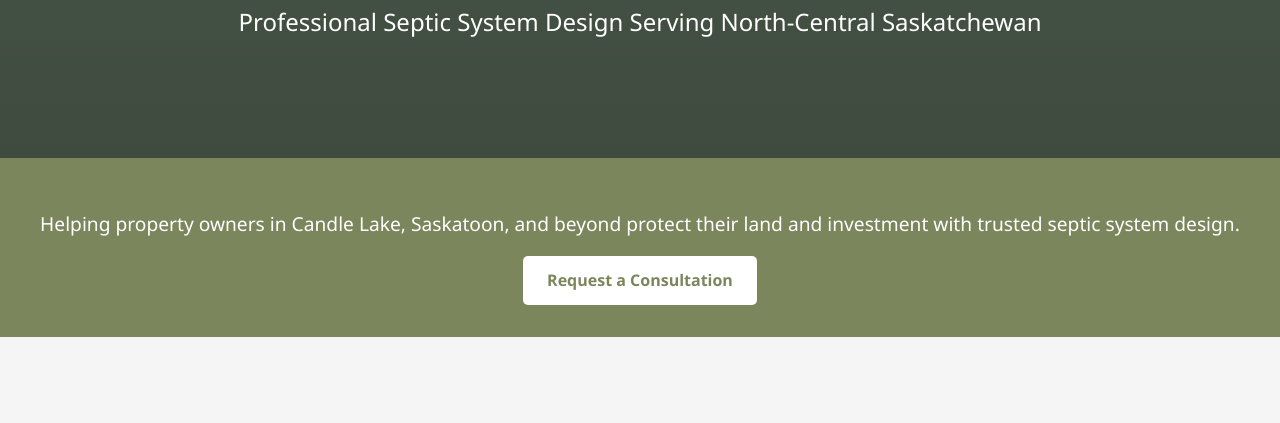
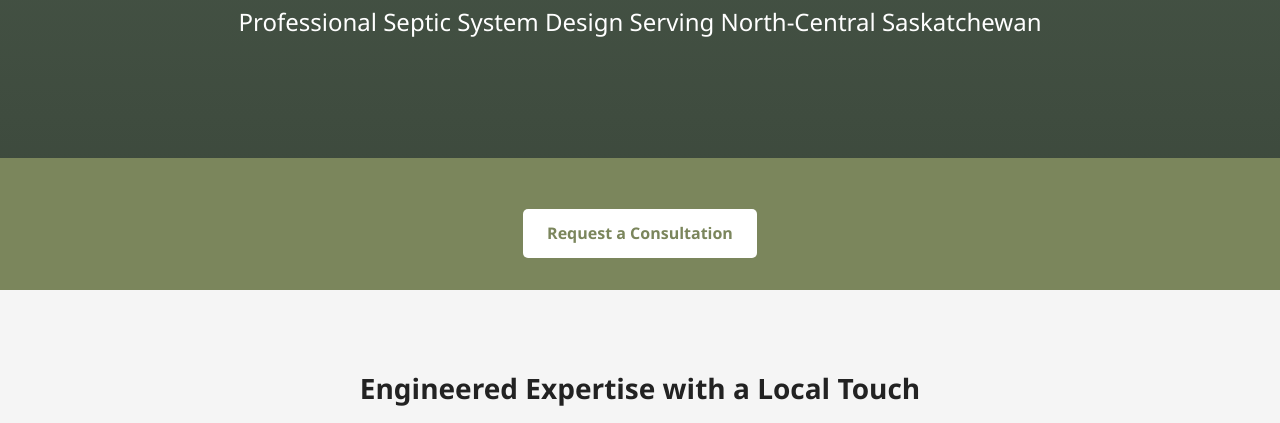
Before and after one commit to lakehouse-view/aspen, a plain HTML site: page index.html in a window 1280 px wide. Shown: the part 340-763 px from the top of the page. Drawn offline with Linux system fonts and the light colour scheme.

Commit message:
Update index.html

```diff
--- a/index.html
+++ b/index.html
@@ -29,7 +29,7 @@
   </header>
 
   <section class="cta">
-    <p>Helping property owners in Candle Lake, Saskatoon, and beyond protect their land and investment with trusted septic system design.</p>
+    <p></p>
     <a href="mailto:hello@aspenwastewater.ca">Request a Consultation</a>
   </section>
 
```
